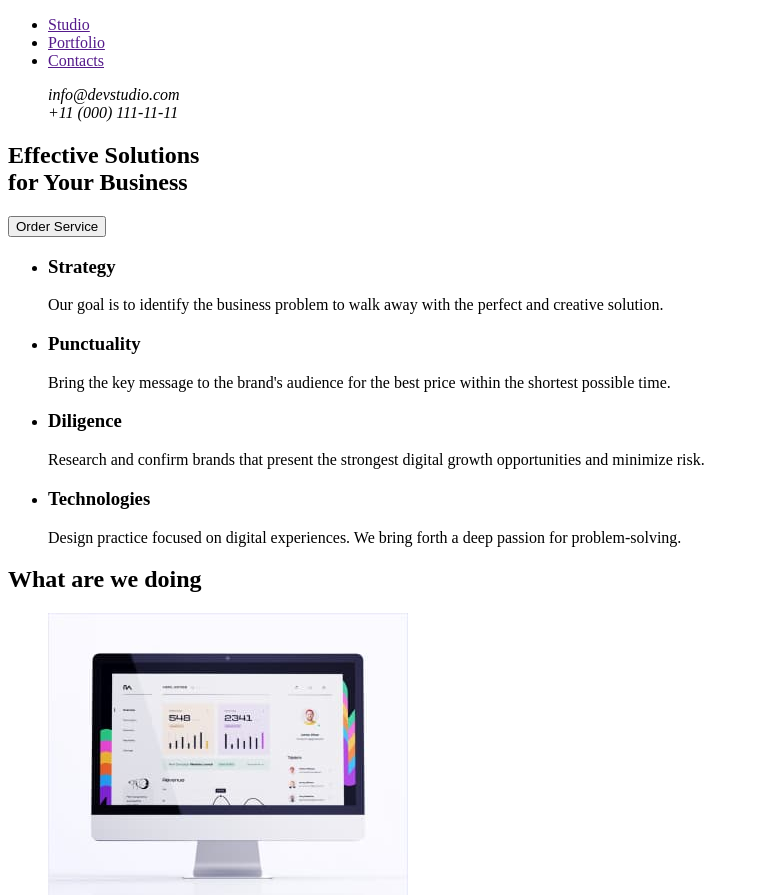
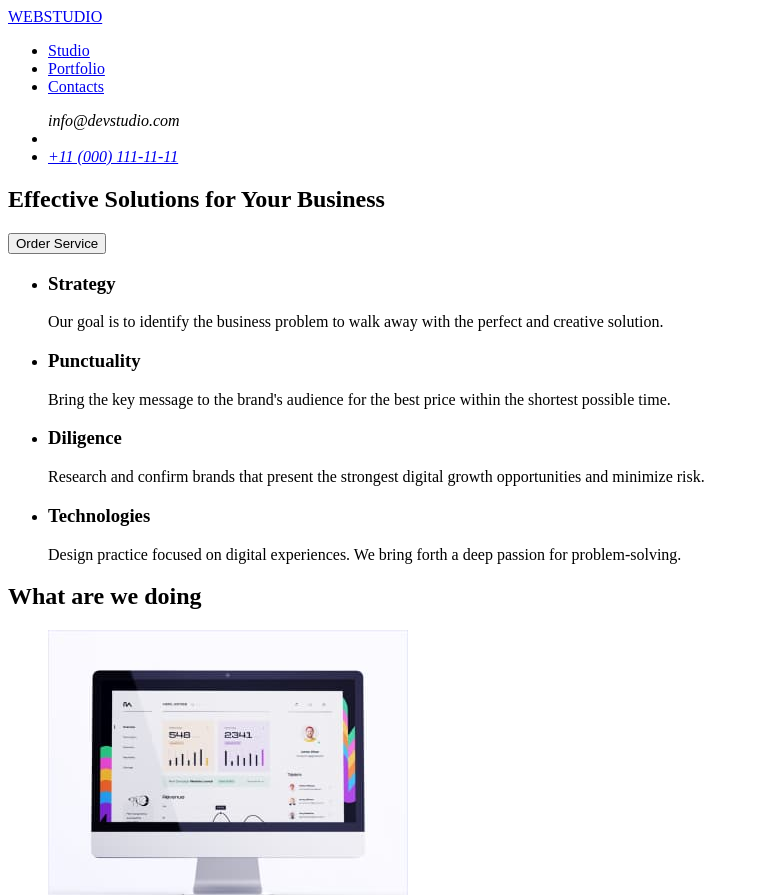
Before and after one commit to vignira02/goit-markup-hw-01, a plain HTML site: page index.html in a window 1280 px wide. Shown: the top 895 px of the page, without its empty margins (0-759 px from the left). Drawn offline with Linux system fonts and the light colour scheme.

Commit message:
finished html page

```diff
--- a/index.html
+++ b/index.html
@@ -9,22 +9,25 @@
 <body>
     <header>
         <nav>
-            <a href="./index.html"><WEBSTUDIO</a>
+            <a href="./index.html">WEBSTUDIO</a>
             <ul>
-                <li><a href="">Studio</a></li>
-                <li><a href="">Portfolio</a></li>
-                <li><a href="">Contacts</a></li>
+                <li><a href="#">Studio</a></li>
+                <li><a href="#">Portfolio</a></li>
+                <li><a href="#">Contacts</a></li>
             </ul>
+            <address>
             <ul>
                 <address href="mailto:info@devstudio.com">info@devstudio.com</address>
-                <address href="tel:+110001111111">+11 (000) 111-11-11</address>
+                <li><a href="mailto:info@devstudio.com"></a></li>
+                <li><a href="tel:+110001111111">+11 (000) 111-11-11</a></li>
             </ul>
+            </address>
         </nav>
     </header>
     <main>
         <!-- Hero section -->
         <section>
-            <h1>Effective Solutions<br/>for Your Business</h1>
+            <h1>Effective Solutions for Your Business</h1>
             <button type="button">Order Service</button>
         </section>
         <!-- /Hero section -->
@@ -94,7 +97,7 @@
         <!-- /Section Team -->
     </main>
     <footer>
-        <a href="./index.html">WEBTUDIO</a>
+        <a href="./index.html">WebStudio</a>
         <p>Increase the flow of customers and sales for your business with digital marketing & growth solutions.</p>
     </footer>
 </body>
```
